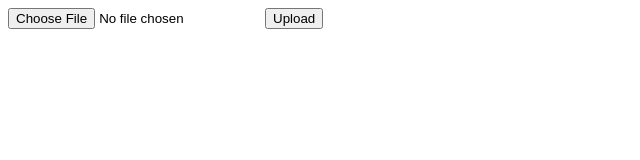
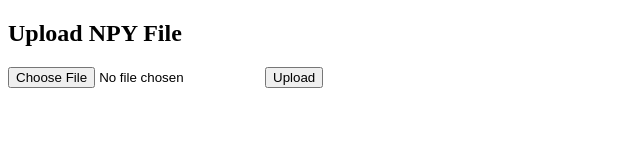
Before and after one commit to shirou10086/npy2csv, a plain HTML site: page static/index.html in a window 1280 px wide. Shown: the whole page, without its empty margins (0-640 px from the left). Drawn offline with nearby package versions, Linux system fonts and the light colour scheme.

Commit message:
Update index.html

```diff
--- a/static/index.html
+++ b/static/index.html
@@ -1,15 +1,27 @@
 <!DOCTYPE html>
-<html lang="en">
+<html>
 <head>
-    <meta charset="UTF-8">
-    <title>NPY to CSV Converter</title>
+    <title>Upload NPY and Download CSV</title>
+    <script>
+        function uploadFile() {
+            var formData = new FormData();
+            formData.append('file', document.getElementById('file').files[0]);
+
+            fetch('/upload', {
+                method: 'POST',
+                body: formData
+            })
+            .then(response => response.text())
+            .then(data => {
+                window.location.href = data; // Trigger download
+            })
+            .catch(error => console.error('Error:', error));
+        }
+    </script>
 </head>
 <body>
-    <form id="upload-form" enctype="multipart/form-data">
-        <input type="file" name="file" accept=".npy">
-        <input type="submit" value="Upload">
-    </form>
-    <script src="https://code.jquery.com/jquery-3.6.0.min.js"></script>
-    <script src="script.js"></script>
+    <h2>Upload NPY File</h2>
+    <input type="file" id="file" name="file">
+    <button onclick="uploadFile()">Upload</button>
 </body>
 </html>
```
